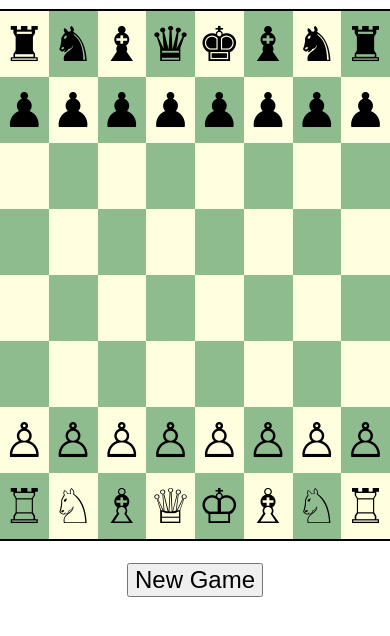
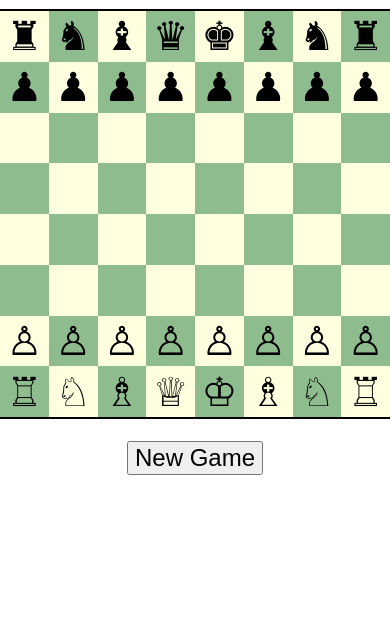
Before and after one commit to smenjas/chess-explorer, a website with bundled scripts: page client/index.html in a window 390 px wide. Shown: the part 52-688 px from the top of the page. Built offline with nearby package versions, Linux system fonts and the light colour scheme.

Commit message:
Make the board square on small screens, in portrait mode.

```diff
--- a/client/main.css
+++ b/client/main.css
@@ -73,6 +73,10 @@ button#new-game {
     body {
         margin: 0;
     }
+    #board td {
+        font-size: 2.5rem;
+        height: calc(100vw / 8);
+    }
 }
 
 @media only screen and (prefers-color-scheme: dark) {
```
